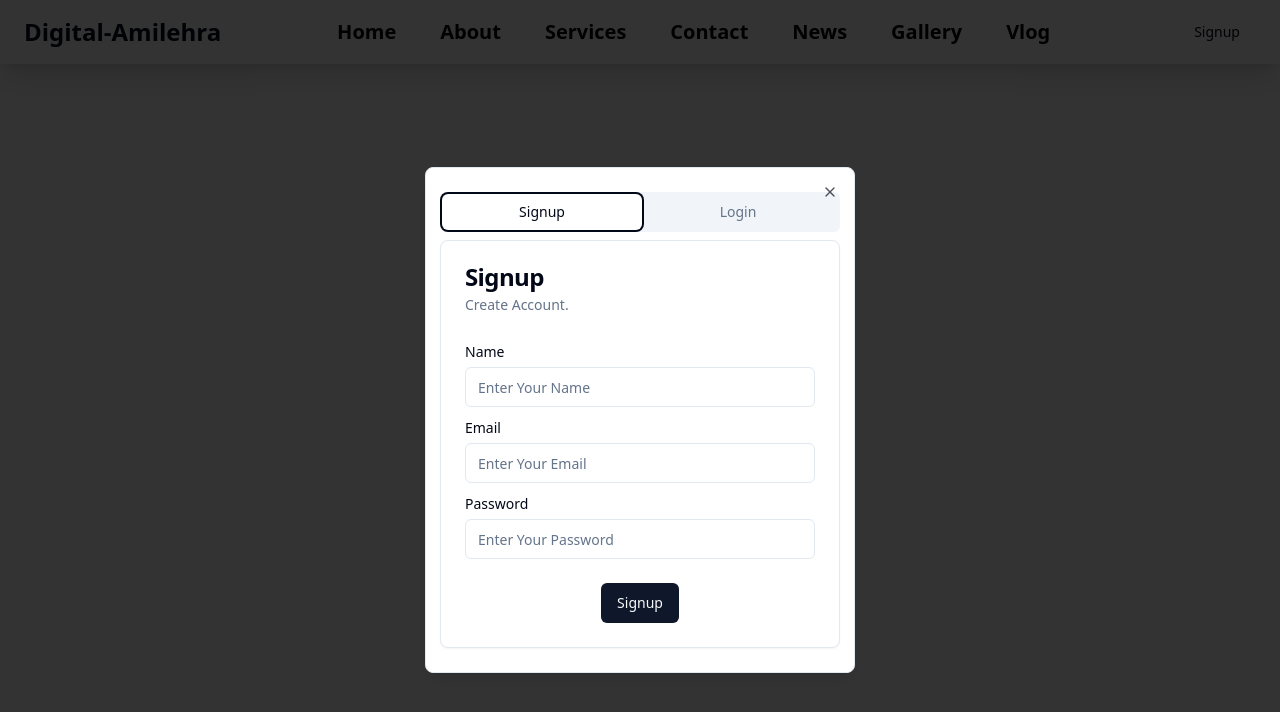
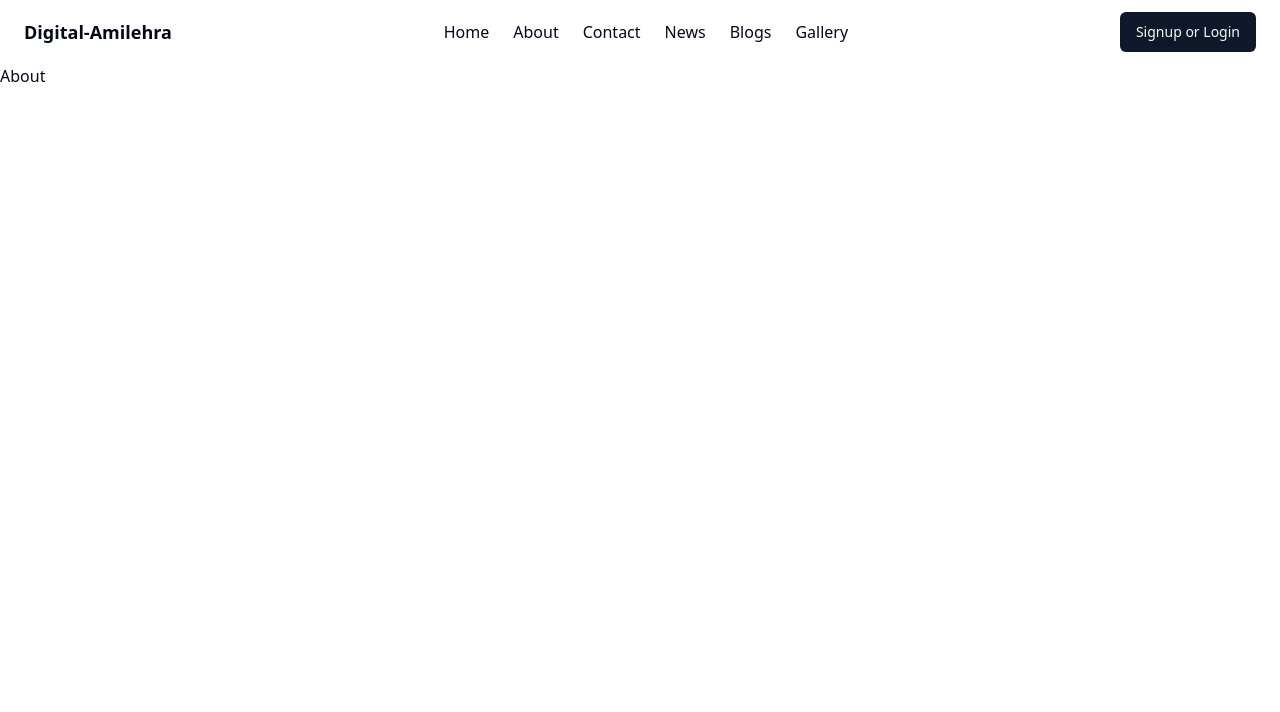
Before and after one commit to Felix-Mj/digital-amilahara, a React (Vite) app in the folder frontend/: page /about in a window 1280 px wide. Shown: the top 712 px of the page. Built offline with nearby package versions, Linux system fonts and the light colour scheme.

Commit message:
Update Navbar and fix some error

```diff
--- a/frontend/src/App.jsx
+++ b/frontend/src/App.jsx
@@ -10,6 +10,8 @@ import PrivateRoute from "./Pages/PrivateRoute";
 import News from "./Pages/News";
 import Vlogs from "./Pages/Vlogs";
 import Gallerys from "./Pages/Gallerys";
+import About from "./Pages/About";
+import Contact from "./Pages/Contact";
 
 
 export default function App() {
@@ -23,9 +25,11 @@ export default function App() {
             <Route element={<PrivateRoute />}>
               <Route path="/Profile" element={<Profile />} />
             </Route>
-            <Route path="/News" element={<News />} />
-            <Route path="/Vlogs" element={<Vlogs />}/>
-            <Route path="/Gallerys" element={<Gallerys />}/>
+            <Route path="/news" element={<News />} />
+            <Route path="/blogs" element={<Vlogs />}/>
+            <Route path="/gallerys" element={<Gallerys />}/>
+            <Route path="/about" element={<About />}/>
+            <Route path="/contact" element={<Contact />}/>
           </Routes>
         </BrowserRouter>
       </PersistGate>
--- /dev/null
+++ b/frontend/src/Pages/About.jsx
@@ -0,0 +1,7 @@
+import React from 'react'
+
+export default function About() {
+  return (
+    <div>About</div>
+  )
+}
--- a/frontend/src/Pages/Account.jsx
+++ b/frontend/src/Pages/Account.jsx
@@ -11,8 +11,7 @@ import { useDispatch } from "react-redux";
 
 export default function Account() {
   const [formData, setFormData] = useState({});
-  const [signup, setSignup] = useState([]);
-  const [isDialogOpen, setIsDialogOpen] = useState(true);
+  const [isDialogOpen, setIsDialogOpen] = useState(false);
   const dispatch = useDispatch();
 
   const handleChange = (e) => {
@@ -53,7 +52,7 @@ export default function Account() {
   return (
     <Dialog open={isDialogOpen} onOpenChange={setIsDialogOpen}>
       <DialogTrigger asChild>
-        <Button variant="ghost" onClick={() => setIsDialogOpen(true)}>Signup</Button>
+        <Button onClick={() => setIsDialogOpen(true)}>Signup or Login</Button>
       </DialogTrigger>
       <DialogContent className="sm:max-w-[430px] mt-5 flex items-center justify-center flex-col">
         <Tabs defaultValue="account" className="w-[400px]">
--- /dev/null
+++ b/frontend/src/Pages/Contact.jsx
@@ -0,0 +1,7 @@
+import React from 'react'
+
+export default function Contact() {
+  return (
+    <div>Contact</div>
+  )
+}
--- a/frontend/src/Pages/Gallerys.jsx
+++ b/frontend/src/Pages/Gallerys.jsx
@@ -1,66 +1,30 @@
-// import React from 'react'
-// import { useSelector } from 'react-redux'
+import React from "react";
+import { useSelector } from "react-redux";
 
-// export default function Gallerys() {
-//     const {currentUser} = useSelector((state)=>state.user)
-//   return (
-//     <>
-//         <div class="max-w-4xl mx-auto">
-//     <h1 class="text-2xl font-bold mb-4">Image Gallery</h1>
+export default function Gallerys() {
+  const { currentUser } = useSelector((state) => state.user);
+  return (
+    <>
+      <div class="max-w-4xl mx-auto">
+        <h1 class="text-2xl font-bold mb-4">Image Gallery</h1>
 
-//     {/* <!-- Image upload form --> */}
-//     <form id="image-upload-form" class="mb-4">
-//         <input type="file" id="image-upload" accept="image/*" class="border p-2 mr-2"/>
-//         <button type="submit" class="bg-blue-500 hover:bg-blue-700 text-white font-bold py-2 px-4 rounded">Upload Image</button>
-//     </form>
+        <form id="image-upload-form" class="mb-4">
+          <input
+            type="file"
+            id="image-upload"
+            accept="image/*"
+            class="border p-2 mr-2"
+          />
+          <button
+            type="submit"
+            class="bg-blue-500 hover:bg-blue-700 text-white font-bold py-2 px-4 rounded"
+          >
+            Upload Image
+          </button>
+        </form>
 
-//     {/* <!-- Gallery grid --> */}
-//     <div id="image-gallery" class="grid grid-cols-3 gap-4">
-//         {/* <!-- Images will be dynamically added here --> */}
-//     </div>
-// </div>
-
-
-
-// <script>
-//     {/* // JavaScript for handling image upload and display */}
-//     document.getElementById('image-upload-form').addEventListener('submit', function(event) {
-//         event.preventDefault();
-//         const fileInput = document.getElementById('image-upload');
-//         const files = fileInput.files;
-
-//         if (files.length === 0) {
-//             alert('Please select an image file to upload.');
-//             return;
-//         }
-
-//         const file = files[0];
-//         const reader = new FileReader();
-
-//         reader.onload = function(e) {
-//             const {imageUrl} = e.target.result;
-//             addImageToGallery(imageUrl);
-//             fileInput.value = ''; // Clear the file input
-//         };
-
-//         reader.readAsDataURL(file);
-//     });
-
-//     function addImageToGallery(imageUrl) {
-//         const gallery = document.getElementById('image-gallery');
-//         const imageContainer = document.createElement('div');
-//         imageContainer.className = 'relative group';
-
-//         const image = document.createElement('img');
-//         image.className = 'w-full h-full object-cover rounded-lg';
-//         image.src = imageUrl;
-
-//         imageContainer.appendChild(image);
-//         gallery.prepend(imageContainer);
-//     }
-// </script>
-
-
-//     </>
-//   )
-// }
+        <div id="image-gallery" class="grid grid-cols-3 gap-4"></div>
+      </div>
+    </>
+  );
+}
--- a/frontend/src/components/Header.jsx
+++ b/frontend/src/components/Header.jsx
@@ -8,56 +8,123 @@ import Account from "@/Pages/Account";
 import { useSelector } from "react-redux";
 
 export default function Header() {
-  const { LogIn } = useSelector((state) => state.user);
+  const { LogIn, currentUser } = useSelector((state) => state.user);
   return (
-    <header className="flex h-16 w-full items-center justify-between px-4 md:px-6 static border-solid shadow-xl border-red-600 ">
-      <Link to={"/"} className="flex items-center gap-2" prefetch={false}>
-        <span className="text-2xl font-semibold">Digital-Amilehra</span>
-      </Link>
-      {/* destop-menu-start */}
+    <header className="flex h-16 w-full items-center justify-between px-4 md:px-6">
+      <Sheet>
+        <SheetTrigger asChild>
+          <Button variant="outline" size="icon" className="lg:hidden">
+            <MenuIcon className="h-6 w-6" />
+            <span className="sr-only">Toggle navigation menu</span>
+          </Button>
+        </SheetTrigger>
+        <SheetContent side="left">
+          <Link to={"/"} className="flex items-center gap-2" prefetch={false}>
+            <span className="text-lg font-semibold">Digital-Amilehra</span>
+          </Link>
+          <nav className="mt-6 grid gap-4">
+            <Link
+              to="/"
+              className="flex items-center gap-2 font-medium"
+              prefetch={false}
+            >
+              Home
+            </Link>
+            <Link
+              to="/about"
+              className="flex items-center gap-2 font-medium"
+              prefetch={false}
+            >
+              About
+            </Link>
+            <Link
+              to="/contact"
+              className="flex items-center gap-2 font-medium"
+              prefetch={false}
+            >
+              Contact
+            </Link>
+            <Link
+              to="/news"
+              className="flex items-center gap-2 font-medium"
+              prefetch={false}
+            >
+              News
+            </Link>
+            <Link
+              to="/blogs"
+              className="flex items-center gap-2 font-medium"
+              prefetch={false}
+            >
+              Blogs
+            </Link>
+            <Link
+              to="/gallery"
+              className="flex items-center gap-2 font-medium"
+              prefetch={false}
+            >
+              Gallery
+            </Link>
+          </nav>
+        </SheetContent>
+      </Sheet>
+      <div className="hidden lg:flex items-center gap-6">
+        <Link
+          to={"/"}
+          className="flex items-center gap-2 text-lg font-semibold"
+          prefetch={false}
+        >
+          <span>Digital-Amilehra</span>
+        </Link>
+      </div>
+
+      <div className="hidden lg:block ">
+        <nav className="flex items-center gap-6">
+          <Link
+            to="/"
+            className="flex items-center gap-2 font-medium"
+            prefetch={false}
+          >
+            Home
+          </Link>
+          <Link
+            to="/about"
+            className="flex items-center gap-2 font-medium"
+            prefetch={false}
+          >
+            About
+          </Link>
+          <Link
+            to="/contact"
+            className="flex items-center gap-2 font-medium"
+            prefetch={false}
+          >
+            Contact
+          </Link>
+          <Link
+            to="/news"
+            className="flex items-center gap-2 font-medium"
+            prefetch={false}
+          >
+            News
+          </Link>
+          <Link
+            to="/blogs"
+            className="flex items-center gap-2 font-medium"
+            prefetch={false}
+          >
+            Blogs
+          </Link>
+          <Link
+            to="/gallery"
+            className="flex items-center gap-2 font-medium"
+            prefetch={false}
+          >
+            Gallery
+          </Link>
+        </nav>
+      </div>
       <div>
-        <div class="hidden lg:flex lg:items-center lg:w-auto" id="nav-content">
-          <ul class="list-reset lg:flex justify-end items-center gap-8 text-xl font-semibold">
-            <li class="mr-3">
-              <a href="#" class="text-black hover:text-blue-600">
-                Home
-              </a>
-            </li>
-            <li class="mr-3">
-              <a href="#" class="text-black hover:text-blue-600">
-                About
-              </a>
-            </li>
-            <li class="mr-3">
-              <a href="#" class="text-black hover:text-blue-600">
-                Services
-              </a>
-            </li>
-            <li className="mr-3">
-              <a href="#" class="text-black hover:text-blue-600">
-                Contact
-              </a>
-            </li>
-            <li className="mr-3">
-              <a href="#" class="text-black hover:text-blue-600">
-                News
-              </a>
-            </li>
-            <li className="mr-3">
-              <a href="#" class="text-black hover:text-blue-600">
-                Gallery
-              </a>
-            </li>
-            <li className="mr-3">
-              <a href="#" class="text-black hover:text-blue-600">
-                Vlog
-              </a>
-            </li>
-          </ul>
-        </div>
-      </div>
-      {/* destop-menu-end */}
-      <nav className="hidden items-center gap-6 text-sm font-medium md:flex">
         {LogIn === false ? (
           <Link
             href="#"
@@ -70,63 +137,14 @@ export default function Header() {
           <Link to={"/profile"}>
             <Avatar>
               <AvatarImage
-                src="https://i.pravatar.cc/150?u=a04258a2462d826712d"
+                src={currentUser.avator}
                 alt="@shadcn"
               />
               <AvatarFallback>CN</AvatarFallback>
             </Avatar>
           </Link>
         )}
-      </nav>
-      <Sheet>
-        <SheetTrigger asChild>
-          <Button variant="outline" size="icon" className="md:hidden">
-            <MenuIcon className="h-6 w-6" />
-            <span className="sr-only">Toggle navigation menu</span>
-          </Button>
-        </SheetTrigger>
-        <SheetContent side="right">
-          <div className="grid gap-4 p-4">
-            <Link
-              href="#"
-              className="flex items-center gap-2 font-medium"
-              prefetch={false}
-            >
-              <span>Digtal-Amilehra</span>
-            </Link>
-            <nav className="grid gap-2">
-              <Link
-                href="#"
-                className="flex items-center gap-2 font-medium"
-                prefetch={false}
-              >
-                Home
-              </Link>
-              <Link
-                href="#"
-                className="flex items-center gap-2 font-medium"
-                prefetch={false}
-              >
-                About
-              </Link>
-              <Link
-                href="#"
-                className="flex items-center gap-2 font-medium"
-                prefetch={false}
-              >
-                Services
-              </Link>
-              <Link
-                href="#"
-                className="flex items-center gap-2 font-medium"
-                prefetch={false}
-              >
-                Contact
-              </Link>
-            </nav>
-          </div>
-        </SheetContent>
-      </Sheet>
+      </div>
     </header>
   );
 }
```
